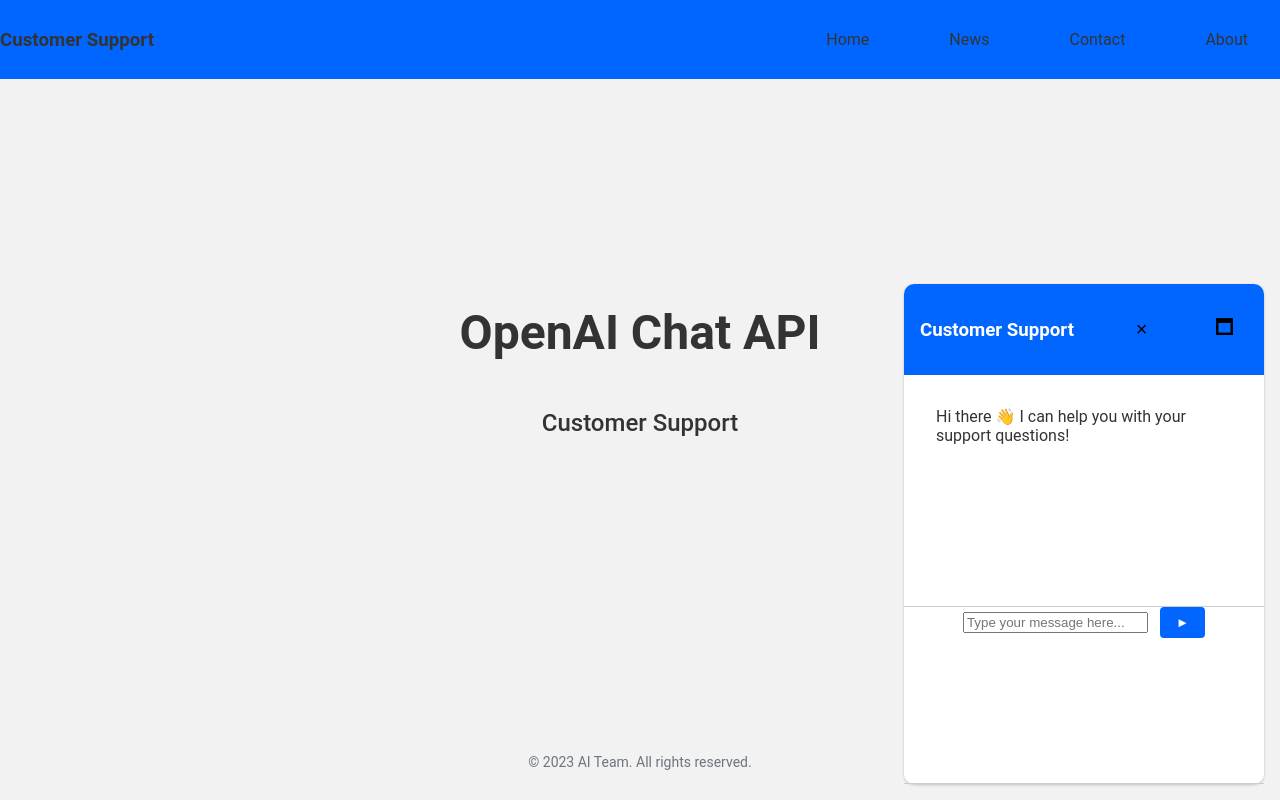
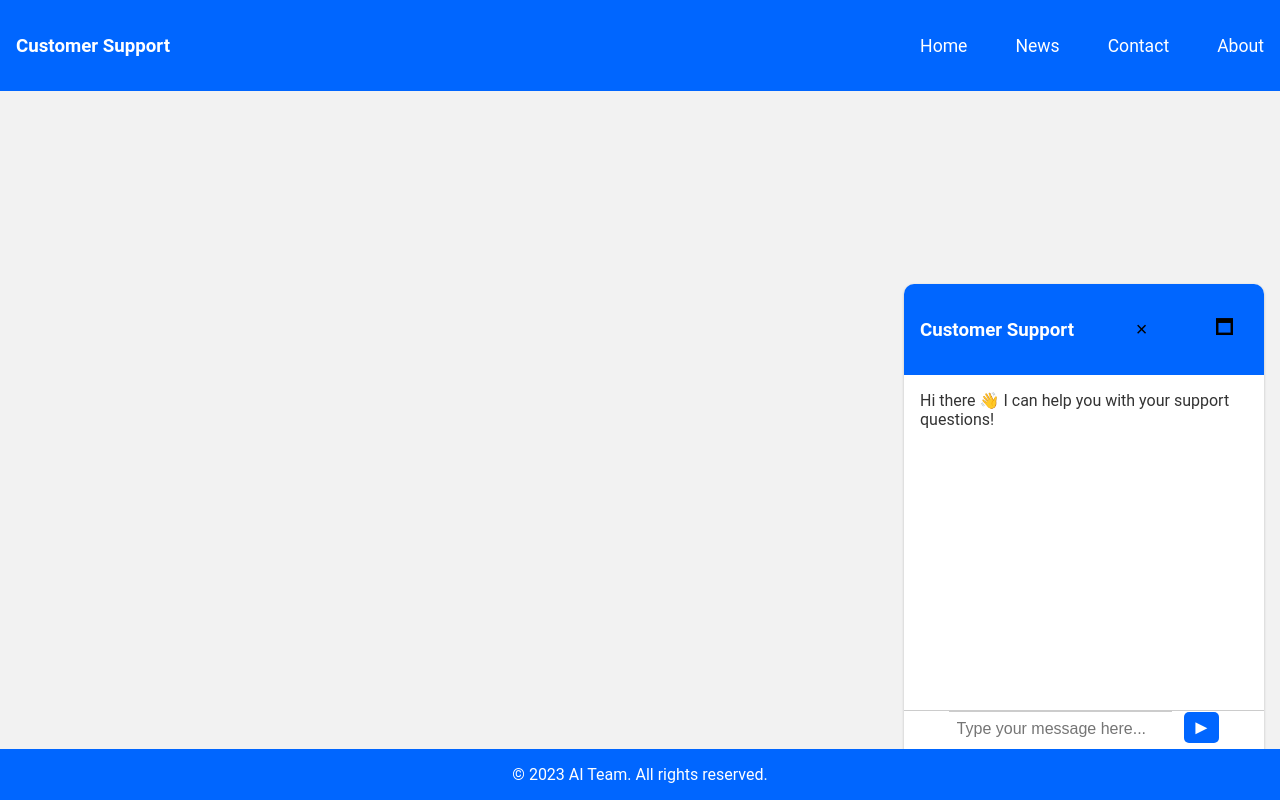
Before and after one commit to JohnCarra/OpenAI-Chat-Support-Bot, a website: page client/index.html in a window 1280 px wide. Drawn offline with nearby package versions, Linux system fonts and the light colour scheme.

Commit message:
refactored for more modularity
Added better modularity to the code and tried to layout the footer as well as make the live chat window more presentable.

```diff
--- a/client/index.html
+++ b/client/index.html
@@ -7,24 +7,20 @@
   </head>
   <body>
     <div id="root">
+      <header>
+        <nav class="nav-bar">
+          <div class="nav-bar-brand">
+            <h3>Customer Support</h3>
+          </div>
+          <ul class="nav-bar-menu">
+            <li><a href="#">Home</a></li>
+            <li><a href="#">News</a></li>
+            <li><a href="#">Contact</a></li>
+            <li><a href="#">About</a></li>
+          </ul>
+        </nav>
+      </header>
       <main>
-        <h1>OpenAI Chat API</h1>
-        <h2>Customer Support</h2>
-        <div class="nav-bar">
-          <h3>Customer Support</h3>
-          <ul class="nav-bar-content">
-            <li><a href="default.asp">Home</a></li>
-            <li><a href="news.asp">News</a></li>
-            <li><a href="contact.asp">Contact</a></li>
-            <li><a href="about.asp">About</a></li>
-          </ul>
-        </div>
-      </main>
-      <footer>
-        <div>
-          <p>&copy; 2023 AI Team. All rights reserved.</p>
-        </div>
-      </footer>
         <div class="chat-container">
           <div class="chat-header">
             <h3>Customer Support</h3>
@@ -48,6 +44,12 @@
             </form>
           </section>
         </div>
+      </main>
+      <footer>
+        <div>
+          <p>&copy; 2023 AI Team. All rights reserved.</p>
+        </div>
+      </footer>
     </div>
     <script src="https://ajax.googleapis.com/ajax/libs/jquery/3.6.3/jquery.min.js"></script>
     <script src="app/index.js" type="module"></script>
--- a/client/style.css
+++ b/client/style.css
@@ -1,4 +1,3 @@
-
 /* Box sizing rules */
 *,
 *::before,
@@ -21,6 +20,7 @@
   --nav-bar-bg-color: #2c3e50; /* New color for nav bar background */
   --nav-bar-hover-bg-color: #34495e; /* New color for nav bar hover */
 }
+
 /* Remove default margin and padding */
 html,
 body {
@@ -33,6 +33,7 @@
   font-family: 'Roboto', Arial, sans-serif;
   background-color: var(--background-color);
   color: var(--text-color);
+  font-size: 16px;
 }
 
 /* Root element styles */
@@ -43,6 +44,56 @@
   padding: 16px;
 }
 
+/* Header styles */
+header {
+  position: fixed;
+  top: 0;
+  left: 0;
+  right: 0;
+  z-index: 100;
+}
+
+.nav-bar {
+  display: flex;
+  justify-content: space-between;
+  align-items: center;
+  background-color: var(--primary-color);
+  list-style-type: none;
+  margin: 0;
+  padding: 0;
+}
+
+.nav-bar-brand {
+  color: var(--white-color);
+  padding: 1rem;
+}
+
+.nav-bar-menu {
+  display: flex;
+  gap: 1rem;
+  list-style-type: none;
+  margin: 0;
+  padding: 0;
+}
+
+.nav-bar-menu li {
+  display: inline-block;
+}
+
+.nav-bar-menu li a {
+  display: inline-block;
+  color: var(--white-color);
+  text-align: center;
+  padding: 14px 16px;
+  text-decoration: none;
+  font-size: 1.1rem;
+  transition: background-color 0.2s ease-in-out;
+}
+
+.nav-bar-menu li a:hover {
+  background-color: var(--nav-bar-hover-bg-color);
+}
+
 /* Main element styles */
 main {
   flex-grow: 1;
@@ -50,23 +101,6 @@
   flex-direction: column;
   align-items: center;
   justify-content: center;
-}
-
-/* Heading styles */
-h1 {
-  font-size: 3rem;
-  font-weight: 700;
-  margin-top: 2rem;
-  margin-bottom: 1rem;
-  text-align: center;
-}
-
-h2 {
-  font-size: 1.5rem;
-  font-weight: 500;
-  margin-top: 2rem;
-  margin-bottom: 1rem;
-  text-align: center;
 }
 
 /* Chat container styles */
@@ -116,25 +150,48 @@
   top: 60px;
   left: 0;
   width: 100%;
-  height: calc(100%-60%);
+  height: calc(100% - 60px);
   border-radius: 0;
   box-shadow: none;
 }
 
+.form-section {
+  display: flex;
+  align-items: center;
+  padding: 0 1rem;
+  height: 7rem;
+}
+
+.form-section form input[type="text"] {
+  flex-grow: 1;
+  padding: 0.5rem;
+  font-size: 1rem;
+  border: none;
+  border-top: 1px solid var(--border-color);
+}
+
+.form-section form button[type="submit"] {
+  background-color: var(--primary-color);
+  color: var(--white-color);
+  border: none;
+  font-size: 1.25rem;
+  cursor: pointer;
+  padding: 0.25rem 0.5rem;
+  border-radius: 5px;
+  margin-left: 0.5rem;
+}
 
 /* Section styles */
 section {
-  flex-grow: 1;
+  height: 100%;
+  overflow-y: auto;
   padding: 1rem;
   margin: 0;
   display: flex;
   flex-direction: column;
   gap: 1rem;
-  overflow-y: scroll;
   border-bottom: 1px solid var(--border-color);
 }
-
-
 /* Dialogue styles */
 ul {
   padding: 0;
@@ -150,116 +207,21 @@
   overflow: scroll;
 }
 
-/* Navigation bar */
-.nav-bar {
+/* Footer styles */
+footer {
+  background-color: var(--primary-color);
+  color: var(--white-color);
+  padding: 0.01rem; /* reduce padding to make footer smaller */
+  position: fixed;
+  bottom: 0;
+  left: 0;
+  right: 0;
   display: flex;
-  justify-content: space-between; /* Update this line */
-  align-items: center; /* Add this line */
-  background-color: var(--primary-color);
-  position: fixed;
-  top: 0;
-  list-style-type: none;
-  margin: 0;
-  padding: 0;
-  z-index: 100;
-  width: 100%;
+  justify-content: center;
+  align-items: center;
 }
 
-.nav-bar-content {
-  display: flex;
-  gap: 1rem;
-  list-style-type: none;
-  margin: 0;
-  padding: 0;
+/* Push up the main content to make room for the footer */
+main {
+  margin-bottom: 60px; /* adjust margin to match smaller footer */
 }
-
-.nav-bar-content li {
-  display: inline;
-}
-
-.nav-bar li {
-  display: inline-block;
-}
-
-.nav-bar li a {
-  display: inline-block;
-  color: var(--light-color);
-  text-align: center;
-  padding: 14px 16px;
-  text-decoration: none;
-  background-color: transparent; /* Add this line */
-}
-
-
-.nav-bar li a:hover {
-  background-color: var(--nav-bar-hover-bg-color); /* Updated color */
-}
-
-
-li {
-  background-color: transparent);
-  padding: 1rem;
-  border-radius: 0.5rem;
-  word-break: break-word;
-  flex-shrink: 0;
-  min-height: 3rem;
-}
-
-/* Form styles */
-.form-section {
-    display: flex;
-    padding: 0 1rem 1rem;
-    align-items: center;
-  }
-
-  .prompt-input {
-    flex-grow: 1;
-    border: 2px solid var(--border-color);
-    border-radius: 0.25rem;
-    padding: 0.5rem;
-    resize: vertical;
-  }
-
-  button[type="submit"] {
-    margin-left: 0.5rem;
-    padding: 0.5rem 1rem;
-    border-radius: 0.25rem;
-    background-color: var(--primary-color);
-    color: var(--white-color);
-    border: none;
-    cursor: pointer;
-    transition: background-color 0.2s ease-in-out;
-  }
-
-  button[type="submit"]:hover {
-    background-color: var(--secondary-color);
-  }
-
-  /* Footer styles */
-  footer {
-    margin-top: 2rem;
-    text-align: center;
-  }
-
-  footer p {
-    font-size: 0.875rem;
-    color: var(--light-text-color);
-  }
-
-  /* Media Queries for responsiveness */
-  @media screen and (max-width: 768px) {
-    h1 {
-      font-size: 2.5rem;
-    }
-
-    h2 {
-      font-size: 1.25rem;
-    }
-
-    .chat-container {
-      width: 100%;
-      height: 100%;
-      border-radius: 0;
-      position: static;
-    }
-  }
```
Lines whose indentation alone changed are shown as unchanged.
